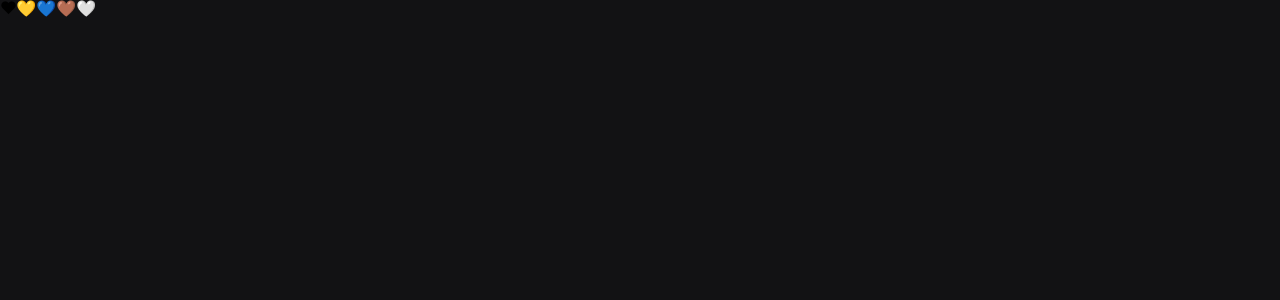
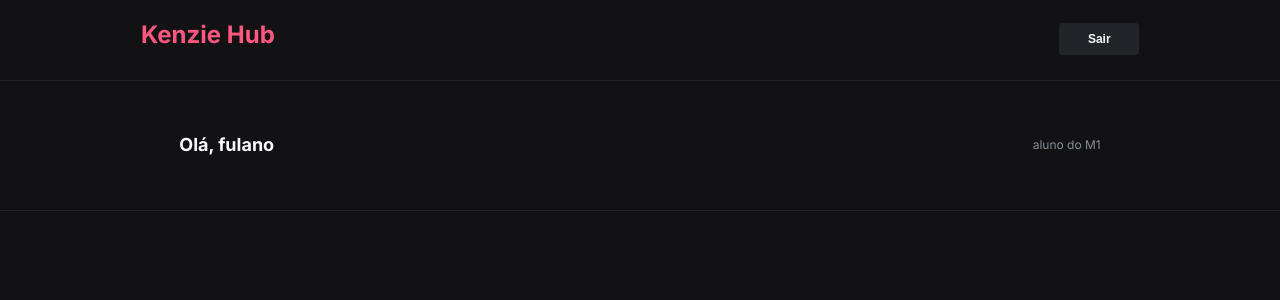
Before and after one commit to Kenzie-Academy-Brasil-Developers/react-entrega-kenzie-hub-rikellyh, a React (Create React App) app in the folder kenzie-hub/: page /dashboard in a window 1280 px wide. Shown: the top 300 px of the page. Built offline with nearby package versions, Linux system fonts and the light colour scheme.

Commit message:
feat: visual dashboard

```diff
--- /dev/null
+++ b/kenzie-hub/src/components/Card/style.js
@@ -0,0 +1,38 @@
+import styled from "styled-components";
+
+const Card = styled.div`
+  border-style: solid;
+  border-top-width: 1px;
+  border-bottom-width: 1px;
+  border-color: var(--grey-3);
+
+  width: 100%;
+  gap: 0.625rem;
+  height: 8.18rem;
+  padding-left: 2rem;
+
+  display: flex;
+  flex-direction: column;
+  justify-content: center;
+
+  h1 {
+    color: var(--grey-0);
+    font-size: 1.125rem;
+    font-weight: 700;
+  }
+
+  span {
+    color: var(--grey-1);
+    font-size: 0.75rem;
+  }
+
+  @media (min-width: 767px) {
+    padding: 0;
+    gap: 25rem;
+    align-items: center;
+    flex-direction: row;
+    justify-content: space-around;
+  }
+`;
+
+export default Card;
--- /dev/null
+++ b/kenzie-hub/src/components/Header/style.js
@@ -0,0 +1,52 @@
+import styled from "styled-components";
+
+const Header = styled.header`
+  max-width: 1500px;
+  margin: 0 auto;
+  width: 90%;
+
+  > div {
+    margin-top: 10px;
+    padding: 13px;
+
+    display: flex;
+    align-items: baseline;
+    justify-content: space-between;
+  }
+
+  h1 {
+    font-weight: 700;
+    font-size: 1.15rem;
+
+    text-align: center;
+    margin-bottom: 20px;
+    color: var(--color-primary);
+  }
+
+  button {
+    width: 4.97rem;
+    height: 2rem;
+
+    font-weight: 600;
+    font-size: 0.6rem;
+
+    border: none;
+    border-radius: 4px;
+    color: var(--grey-0);
+    background-color: var(--grey-3);
+  }
+
+  @media (min-width: 1000px) {
+    width: 80%;
+
+    h1 {
+      font-size: 1.5rem;
+    }
+
+    button {
+      font-size: 0.75rem;
+    }
+  }
+`;
+
+export default Header;
--- a/kenzie-hub/src/pages/Dashboard.js
+++ b/kenzie-hub/src/pages/Dashboard.js
@@ -1,5 +1,30 @@
+import Header from "../components/Header/style";
+import Container from "../styles/LoginStyle";
+import { useNavigate } from "react-router-dom";
+import Card from "../components/Card/style";
+
 const Dashboard = () => {
-  return <h1>❤💛💙🤎🤍</h1>;
+  const backLogin = useNavigate();
+  return (
+    <>
+      <Header>
+        <div>
+          <h1>Kenzie Hub</h1>
+          <button type="button" onClick={() => backLogin("/")}>
+            Sair
+          </button>
+        </div>
+      </Header>
+      <Container>
+        <section className="container__Users">
+          <Card>
+            <h1>Olá, fulano</h1>
+            <span>aluno do M1</span>
+          </Card>
+        </section>
+      </Container>
+    </>
+  );
 };
 
 export default Dashboard;
--- a/kenzie-hub/src/pages/Login.js
+++ b/kenzie-hub/src/pages/Login.js
@@ -50,7 +50,7 @@ const Login = () => {
 
   return (
     <Container>
-      <section>
+      <section className="section__Login">
         <div className="divForm">
           <h1>Kenzie Hub</h1>
           <Form onSubmit={handleSubmit(loginApi)}>
--- a/kenzie-hub/src/styles/LoginStyle.js
+++ b/kenzie-hub/src/styles/LoginStyle.js
@@ -1,7 +1,7 @@
 import styled from "styled-components";
 
 const Container = styled.main`
-  min-height: 100vh;
+  /* min-height: 100vh; */
   display: flex;
   justify-content: center;
   align-items: center;
@@ -39,6 +39,16 @@ const Container = styled.main`
     margin: 25px 0px;
   }
 
+  .container__Users {
+    width: 100%;
+    margin: 0 auto;
+    max-width: 1500px;
+  }
+
+  .section__Login {
+    margin-top: 80px;
+  }
+
   @media (min-width: 767px) {
     .divForm h1 {
       font-size: 1.5rem;
```
